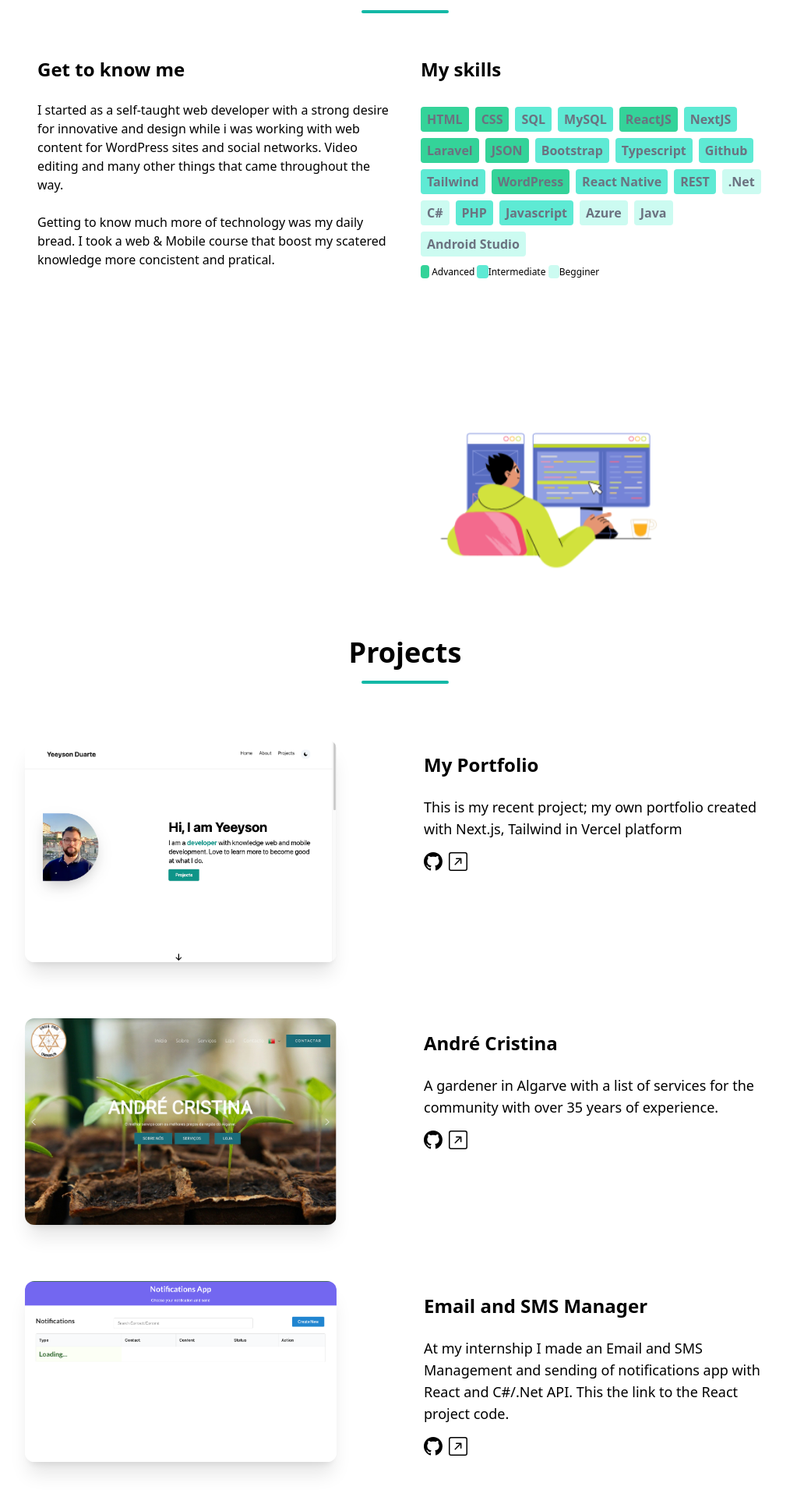
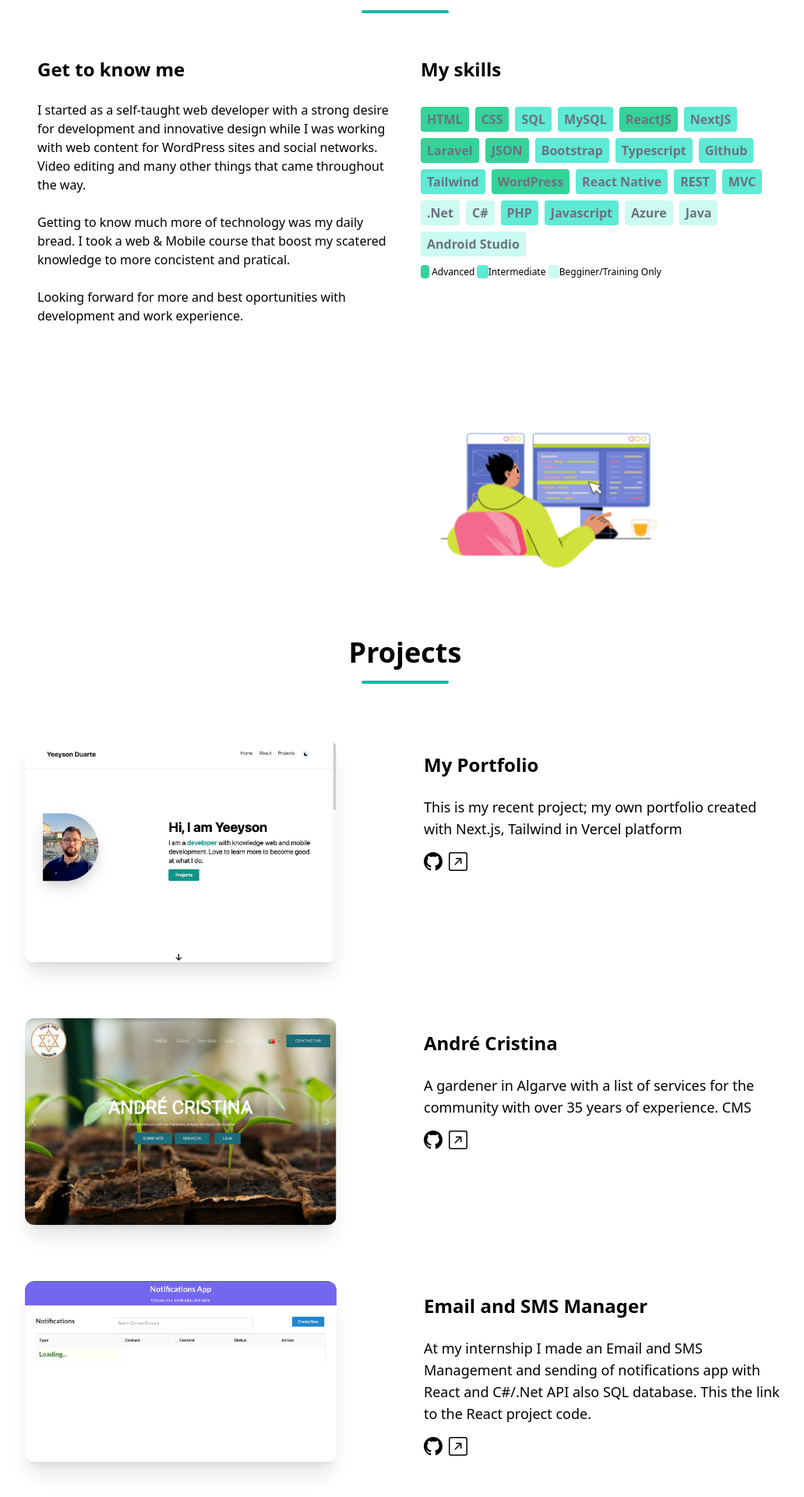
Before and after one commit to yeeydu/my_portfolio, a Next.js app: page / in a window 1280 px wide. Shown: the part 940-2860 px from the top of the page at 78% size, without its empty margins (120-1152 px from the left). Built offline with nearby package versions, Linux system fonts and the light colour scheme; no server answers.

Commit message:
some text and skills fix

```diff
--- a/components/AboutSection.tsx
+++ b/components/AboutSection.tsx
@@ -18,6 +18,7 @@ const skills = [
   { skill: "WordPress", level: 3 },
   { skill: "React Native", level: 2 },
   { skill: "REST", level: 2 },
+  { skill: "MVC", level: 2 },
   { skill: ".Net", level: 1 },
   { skill: "C#", level: 1 },
   { skill: "PHP", level: 2 },
@@ -42,15 +43,19 @@ export default function About() {
             </h1>
             <p>
               I started as a self-taught web developer with a strong desire for
-              innovative and design while i was working with web content for
+              development and innovative design while I was working with web content for
               WordPress sites and social networks. Video editing and many other
               things that came throughout the way.
             </p>
             <br />
             <p>
               Getting to know much more of technology was my daily bread. I took
-              a web & Mobile course that boost my scatered knowledge more
+              a web & Mobile course that boost my scatered knowledge to more
               concistent and pratical.
+            </p>
+            <br />
+            <p>
+              Looking forward for more and best oportunities with development and work experience.
             </p>
           </div>
           <div className="md:w-1/2">
@@ -81,7 +86,7 @@ export default function About() {
               <span className=" bg-teal-300 rounded text-teal-300">[ ]  </span>
               {"  "}Intermediate{"  "}
               <span className=" bg-teal-100 rounded text-teal-100">[ ]  </span>
-              {"  "}Begginer{"  "}
+              {"  "}Begginer/Training Only {"  "}
             </p>
             <Image
               className="hidden md:block md:relative md:bottom-4 md:left-4 md:z-0 mt-4 animate-slideUpCubiBezier hover:translate-x-1 hover:drop-shadow-xl animation-delay-2 "
--- a/components/ProjectSection.tsx
+++ b/components/ProjectSection.tsx
@@ -15,14 +15,14 @@ const projects = [
   },
   {
     name: "André Cristina",
-    description: "A gardener in Algarve with a list of services for the community with over 35 years of experience.",
+    description: "A gardener in Algarve with a list of services for the community with over 35 years of experience. CMS",
     image: "/andre.jpg",
     github: "https://github.com/yeeydu",
     link: "https://andrecristina.com/",
   },
   {
     name: "Email and SMS Manager",
-    description: "At my internship I made an Email and SMS Management and sending of notifications app with React and C#/.Net API. This the link to the React project code.",
+    description: "At my internship I made an Email and SMS Management and sending of notifications app with React and C#/.Net API also SQL database. This the link to the React project code.",
     image: "/notification.png",
     github: "https://github.com/yeeydu/Notifications-React-Project",
     link: "",
@@ -30,7 +30,7 @@ const projects = [
   {
     name: "My Course Final Project",
     description:
-      "This was my web & mobile course final project, it was a team work. This was a PHP, Bootstrap and Javascript made. Unfortunately the source code is private in github for owner protection.",
+      "This was my web & mobile course final project, it was a team work. This was a PHP, Bootstrap, mySQL and Javascript made. Unfortunately the source code is private in github for owner protection.",
     image: "/diogopinto.jpg",
     github: "https://github.com/yeeydu/",
     link: "https://www.diogopinto.pt/",
--- a/pages/head.tsx
+++ b/pages/head.tsx
@@ -1,3 +1,4 @@
+
 export default function Head() {
   return (
     <>
```
Also changed, not shown: pages/_app.tsx (+4 -6 lines).
